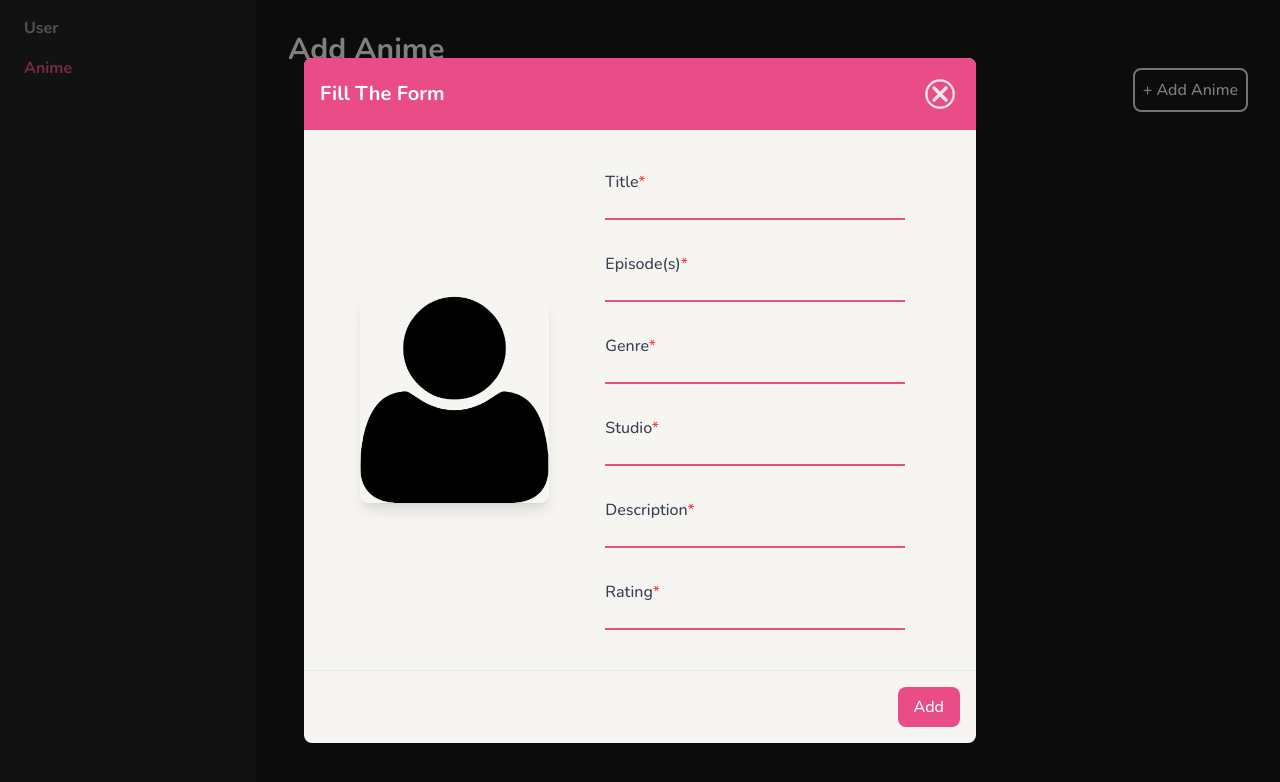
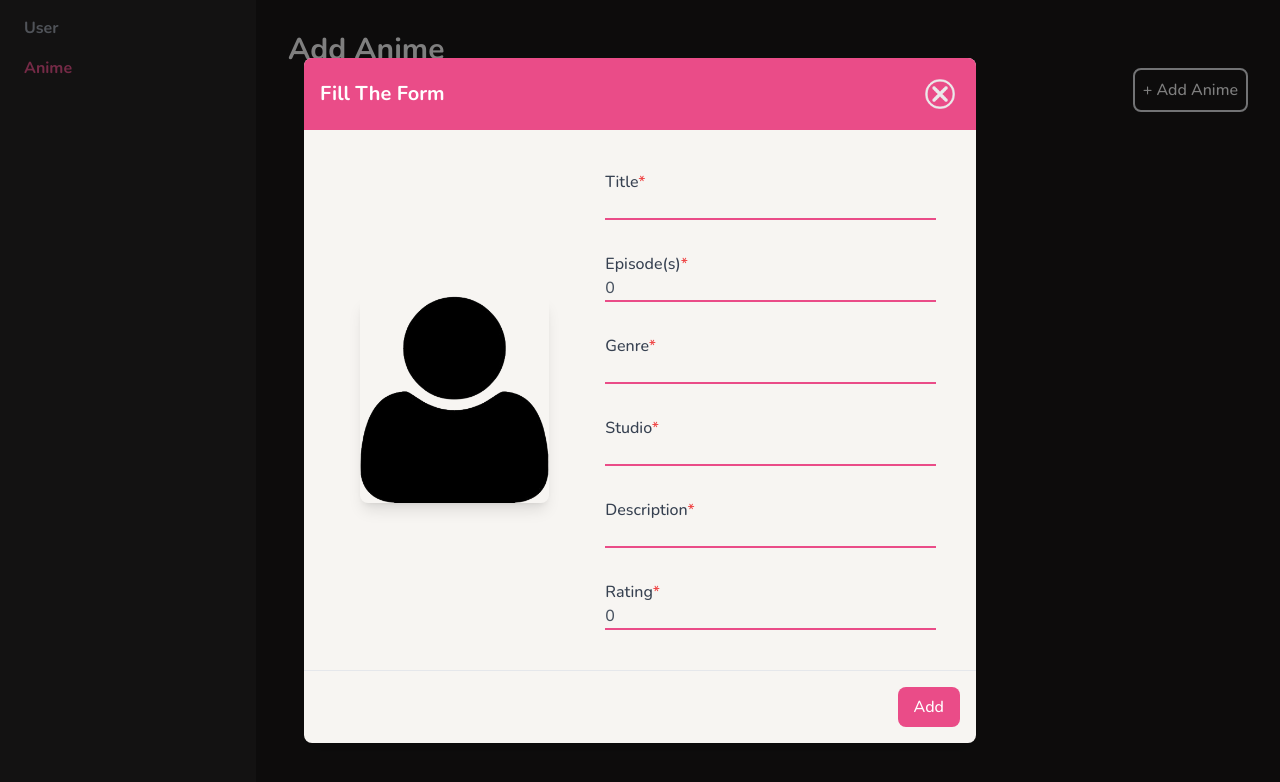
Before and after one commit to StevieAdrian/Tukino, a React (Vite) app: page /createAnime in a window 1280 px wide. Both pictures are taken after a click on the button "+ Add Anime". Shown: the top 782 px of the page. Built offline with nearby package versions, Linux system fonts and the light colour scheme.

Commit message:
feat: add custom hooks

```diff
--- a/src/components/elements/input/AnimeInput.tsx
+++ b/src/components/elements/input/AnimeInput.tsx
@@ -2,17 +2,18 @@
 interface CreateProp {
   type: string;
   children: React.ReactNode;
+  value: string | number;
+  name: string;
+  onChange: (e: React.ChangeEvent<HTMLInputElement>) => void;
 }
 const CreateForm = (props: CreateProp) => {
-  const { type, children } = props;
+  const { type, children, name, value, onChange } = props;
   return (
     <div className="flex p-4 ml-4">
-      <form action="">
         <div className="w-full">
           <label className="block text-gray-700">{children}<span className="text-red-500">*</span></label>
-          <input type={type} style={{borderColor: '#EA4C88', backgroundColor: '#f7f5f2'}} className="w-full pr-24 text-gray-600 border-b-2 appearance-none focus:outline-none [&::-webkit-outer-spin-button]:appearance-none [&::-webkit-inner-spin-button]:appearance-none"/>
+          <input type={type} name={name} value={value} onChange={onChange} style={{borderColor: '#EA4C88', backgroundColor: '#f7f5f2'}} className="w-full pr-24 text-gray-600 border-b-2 appearance-none focus:outline-none [&::-webkit-outer-spin-button]:appearance-none [&::-webkit-inner-spin-button]:appearance-none"/>
         </div>
-      </form>
     </div>
   );
 }
--- a/src/components/layouts/CreateAnimeLayout.tsx
+++ b/src/components/layouts/CreateAnimeLayout.tsx
@@ -2,6 +2,7 @@ import React, { useState } from "react";
 import images from "../../assets/login.png";
 import close from "../../assets/close.png";
 import Sidebar from "../elements/sidebar/Sidebar";
+import { useAnimeForm } from "../../hooks/useAnimeForm";
 
 interface AnimeProp {
   children: React.ReactNode;
@@ -10,6 +11,7 @@ interface AnimeProp {
 const CreateAnimeLayout = (props: AnimeProp) => {
   const { children } = props;
   const [isOpen, setIsOpen] = useState(false);
+  const { handleFormSubmit } = useAnimeForm();
   const handleOpen = () => {
     setIsOpen(true);
   };
@@ -17,6 +19,7 @@ const CreateAnimeLayout = (props: AnimeProp) => {
   const handleClose = () => {
     setIsOpen(false);
   };
+
 
   return (
     <div className="flex h-screen">
@@ -46,7 +49,10 @@ const CreateAnimeLayout = (props: AnimeProp) => {
                   </div>
                 </div>
                 <div className="flex justify-end p-4 border-t">
-                  <button style={{backgroundColor: '#EA4C88', }} onMouseEnter={(e) => (e.currentTarget.style.backgroundColor = '#cc3b72')} onMouseLeave={(e) => (e.currentTarget.style.backgroundColor = "#EA4C88")} className="px-4 py-2 text-white transition rounded-lg"> Add </button>
+                  <button style={{backgroundColor: '#EA4C88', }} onMouseEnter={(e) => (e.currentTarget.style.backgroundColor = '#cc3b72')} onMouseLeave={(e) => (e.currentTarget.style.backgroundColor = "#EA4C88")} className="px-4 py-2 text-white transition rounded-lg" onClick={(e) => {
+                    e.preventDefault();
+                    handleFormSubmit(e);
+                  }}> Add </button>
                 </div>
               </div>
             </div>
--- /dev/null
+++ b/src/hooks/useAnimeForm.ts
@@ -0,0 +1,41 @@
+import { useState } from "react";
+import { handleSubmit } from "../services/anime-service";
+
+interface AnimeFormData {
+  title: string;
+  episodes: number;
+  genre: string;
+  studio: string;
+  description: string;
+  rating: number;
+}
+export const useAnimeForm = () => {
+  const [formData, setFormData] = useState<AnimeFormData>({
+    title: '',
+    episodes: 0,
+    genre: '',
+    studio: '',
+    description: '',
+    rating: 0
+  })
+
+  const handleInputChange = (e: React.ChangeEvent<HTMLInputElement>) => {
+    const {name, value} = e.target
+    const newValue = name === "episodes" || name === "rating" ? parseFloat(value) : value;
+    setFormData({
+      ...formData,
+      [name]: newValue,
+    })
+  }
+
+  const handleFormSubmit = (e: React.FormEvent) => {
+    e.preventDefault();
+    handleSubmit(formData)
+  }
+
+  return {
+    formData,
+    handleInputChange,
+    handleFormSubmit
+  }
+}
--- a/src/pages/admin/admin-create-anime.tsx
+++ b/src/pages/admin/admin-create-anime.tsx
@@ -1,17 +1,21 @@
 import AnimeInput from "../../components/elements/input/AnimeInput";
 import CreateAnimeLayout from "../../components/layouts/CreateAnimeLayout";
+import { useAnimeForm } from "../../hooks/useAnimeForm";
 
 
 const AdminCreateAnime = () => {
+  const { formData, handleInputChange, handleFormSubmit } = useAnimeForm();
   return (
     <div>
       <CreateAnimeLayout>
-        <AnimeInput type="text">Title</AnimeInput>
-        <AnimeInput type="number">Episode(s)</AnimeInput>
-        <AnimeInput type="text">Genre</AnimeInput>
-        <AnimeInput type="text">Studio</AnimeInput>
-        <AnimeInput type="text">Description</AnimeInput>
-        <AnimeInput type="number">Rating</AnimeInput>
+        <form onSubmit={handleFormSubmit} action="">
+          <AnimeInput type="text" name="title" value={formData.title} onChange={handleInputChange}>Title</AnimeInput>
+          <AnimeInput type="number" name="episodes" value={formData.episodes} onChange={handleInputChange}>Episode(s)</AnimeInput>
+          <AnimeInput type="text" name="genre" value={formData.genre} onChange={handleInputChange}>Genre</AnimeInput>
+          <AnimeInput type="text" name="studio" value={formData.studio} onChange={handleInputChange}>Studio</AnimeInput>
+          <AnimeInput type="text" name="description" value={formData.description} onChange={handleInputChange}>Description</AnimeInput>
+          <AnimeInput type="number" name="rating" value={formData.rating} onChange={handleInputChange}>Rating</AnimeInput>
+        </form>
       </CreateAnimeLayout>
     </div>
   )
```
